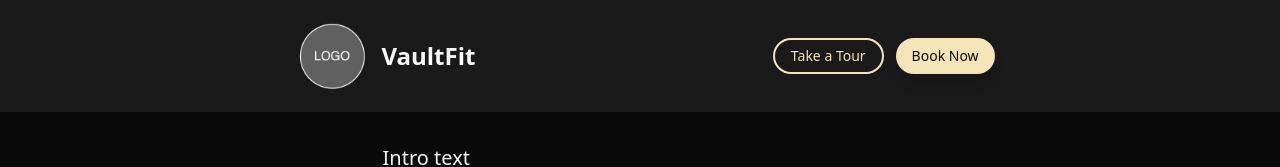
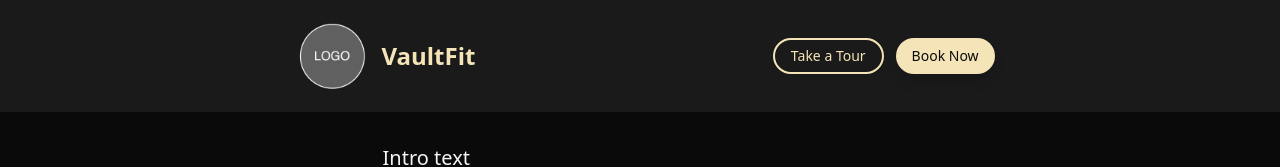
Before and after one commit to evahli/vault-fit, a React (Vite) app: page / in a window 1280 px wide. Shown: the top 167 px of the page. Built offline with nearby package versions, Linux system fonts and the light colour scheme.

Commit message:
update header colors

```diff
--- a/src/components/Header.jsx
+++ b/src/components/Header.jsx
@@ -6,7 +6,7 @@
     <header className="sticky top-0 z-50 flex items-center flex-col gap-3 py-2 bg-background-light md:flex-row md:justify-evenly">
       <div className='flex flex-col items-center md:flex-row'>
         <img src={logo} alt="logo" className="h-24 w-24 object-contain" />
-        <p className="text-2xl font-semibold text-gray-50">VaultFit</p>
+        <p className="text-2xl font-semibold text-gold-light">VaultFit</p>
       </div>
       <ButtonsContainer />
     </header>
```
